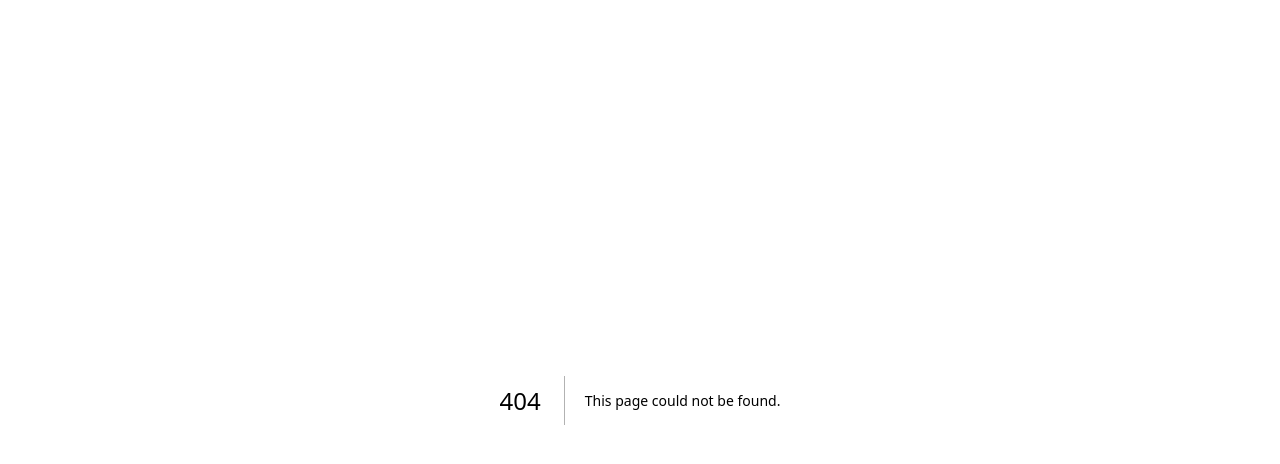
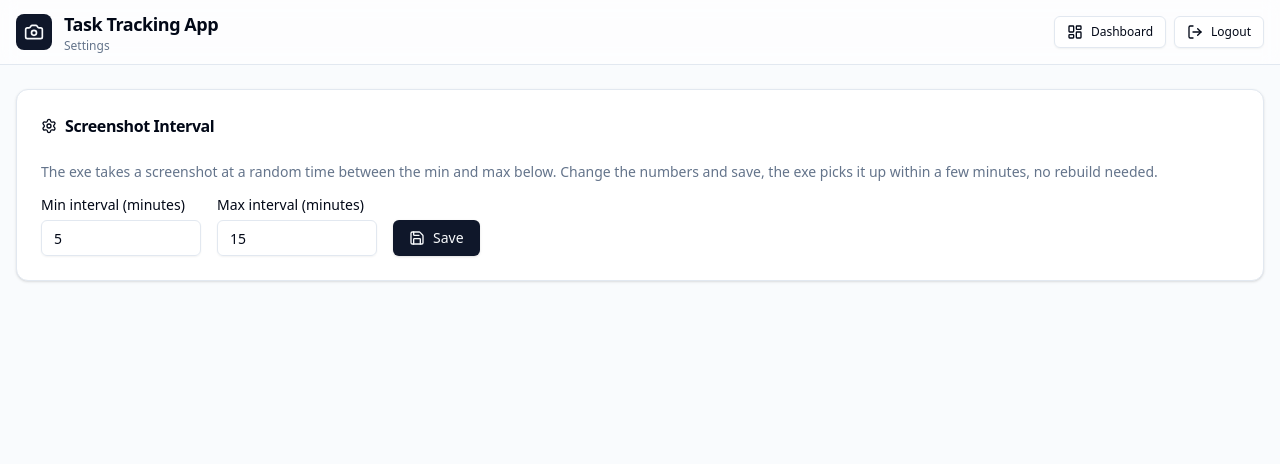
Before and after one commit to crayonwebstudio/Taskapp, a Next.js app: page /settings in a window 1280 px wide. Before the commit this address had no page. Shown: the top 464 px of the page. Built offline with nearby package versions, Linux system fonts and the light colour scheme; no server answers; sample sign-in values are in the browser's storage.

Commit message:
Screenshot interval config: src/app/settings/page.tsx

```diff
--- /dev/null
+++ b/src/app/settings/page.tsx
@@ -0,0 +1,146 @@
+'use client'
+
+import { useEffect, useState } from 'react'
+import { useRouter } from 'next/navigation'
+import { LogOut, Camera, LayoutDashboard, Settings as SettingsIcon, Save } from 'lucide-react'
+import { Button } from '@/components/ui/button'
+import { Input } from '@/components/ui/input'
+import { Label } from '@/components/ui/label'
+import { Card, CardContent, CardHeader, CardTitle } from '@/components/ui/card'
+
+export default function SettingsPage() {
+  const router = useRouter()
+  const [minMinutes, setMinMinutes] = useState('5')
+  const [maxMinutes, setMaxMinutes] = useState('15')
+  const [loading, setLoading] = useState(true)
+  const [saving, setSaving] = useState(false)
+  const [message, setMessage] = useState('')
+
+  const fetchConfig = async () => {
+    const token = localStorage.getItem('token')
+    if (!token) {
+      router.push('/login')
+      return
+    }
+    setLoading(true)
+    try {
+      const res = await fetch('/api/config', {
+        headers: { Authorization: `Bearer ${token}` },
+      })
+      if (res.status === 401) {
+        router.push('/login')
+        return
+      }
+      const data = await res.json()
+      setMinMinutes(String(data.interval_min_minutes ?? 5))
+      setMaxMinutes(String(data.interval_max_minutes ?? 15))
+    } catch {
+      // ignore, keep defaults
+    }
+    setLoading(false)
+  }
+
+  useEffect(() => {
+    fetchConfig()
+    // eslint-disable-next-line react-hooks/exhaustive-deps
+  }, [])
+
+  const handleSave = async () => {
+    const token = localStorage.getItem('token')
+    if (!token) {
+      router.push('/login')
+      return
+    }
+    setSaving(true)
+    setMessage('')
+    try {
+      const res = await fetch('/api/config', {
+        method: 'POST',
+        headers: { 'Content-Type': 'application/json', Authorization: `Bearer ${token}` },
+        body: JSON.stringify({ interval_min_minutes: parseInt(minMinutes, 10), interval_max_minutes: parseInt(maxMinutes, 10) }),
+      })
+      const data = await res.json()
+      if (!res.ok) {
+        setMessage(data.error || 'Save failed')
+      } else {
+        setMinMinutes(String(data.interval_min_minutes))
+        setMaxMinutes(String(data.interval_max_minutes))
+        setMessage('Saved. The exe will pick up the new interval within a few minutes.')
+      }
+    } catch {
+      setMessage('Save failed')
+    }
+    setSaving(false)
+  }
+
+  const handleLogout = () => {
+    localStorage.removeItem('token')
+    document.cookie = 'token=; path=/; expires=Thu, 01 Jan 1970 00:00:00 GMT'
+    router.push('/login')
+  }
+
+  return (
+    <div className="min-h-screen bg-muted/40">
+      <header className="sticky top-0 z-40 border-b bg-background/95 backdrop-blur supports-[backdrop-filter]:bg-background/60">
+        <div className="container flex h-16 items-center justify-between px-4">
+          <div className="flex items-center gap-3">
+            <div className="flex h-9 w-9 items-center justify-center rounded-lg bg-primary text-primary-foreground">
+              <Camera className="h-5 w-5" />
+            </div>
+            <div>
+              <h1 className="text-lg font-semibold tracking-tight">Task Tracking App</h1>
+              <p className="text-xs text-muted-foreground">Settings</p>
+            </div>
+          </div>
+          <div className="flex items-center gap-2">
+            <Button variant="outline" size="sm" onClick={() => router.push('/')}>
+              <LayoutDashboard className="h-4 w-4" />
+              Dashboard
+            </Button>
+            <Button variant="outline" size="sm" onClick={handleLogout}>
+              <LogOut className="h-4 w-4" />
+              Logout
+            </Button>
+          </div>
+        </div>
+      </header>
+
+      <main className="container px-4 py-6 space-y-6">
+        <Card>
+          <CardHeader>
+            <CardTitle className="text-base flex items-center gap-2">
+              <SettingsIcon className="h-4 w-4" />
+              Screenshot Interval
+            </CardTitle>
+          </CardHeader>
+          <CardContent>
+            {loading ? (
+              <div className="flex h-24 items-center justify-center text-muted-foreground">Loading settings...</div>
+            ) : (
+              <div className="space-y-4">
+                <p className="text-sm text-muted-foreground">
+                  The exe takes a screenshot at a random time between the min and max below. Change the numbers and save, the exe picks it up within a few minutes, no rebuild needed.
+                </p>
+                <div className="flex flex-wrap items-end gap-4">
+                  <div className="grid gap-2">
+                    <Label htmlFor="minMinutes">Min interval (minutes)</Label>
+                    <Input id="minMinutes" type="number" min="1" max="120" value={minMinutes} onChange={(e) => setMinMinutes(e.target.value)} className="w-[160px]" />
+                  </div>
+                  <div className="grid gap-2">
+                    <Label htmlFor="maxMinutes">Max interval (minutes)</Label>
+                    <Input id="maxMinutes" type="number" min="1" max="120" value={maxMinutes} onChange={(e) => setMaxMinutes(e.target.value)} className="w-[160px]" />
+                  </div>
+                  <Button onClick={handleSave} disabled={saving}>
+                    <Save className="h-4 w-4" />
+                    {saving ? 'Saving...' : 'Save'}
+                  </Button>
+                </div>
+                {message && <p className="text-sm text-muted-foreground">{message}</p>}
+              </div>
+            )}
+          </CardContent>
+        </Card>
+      </main>
+    </div>
+  )
+}
```
